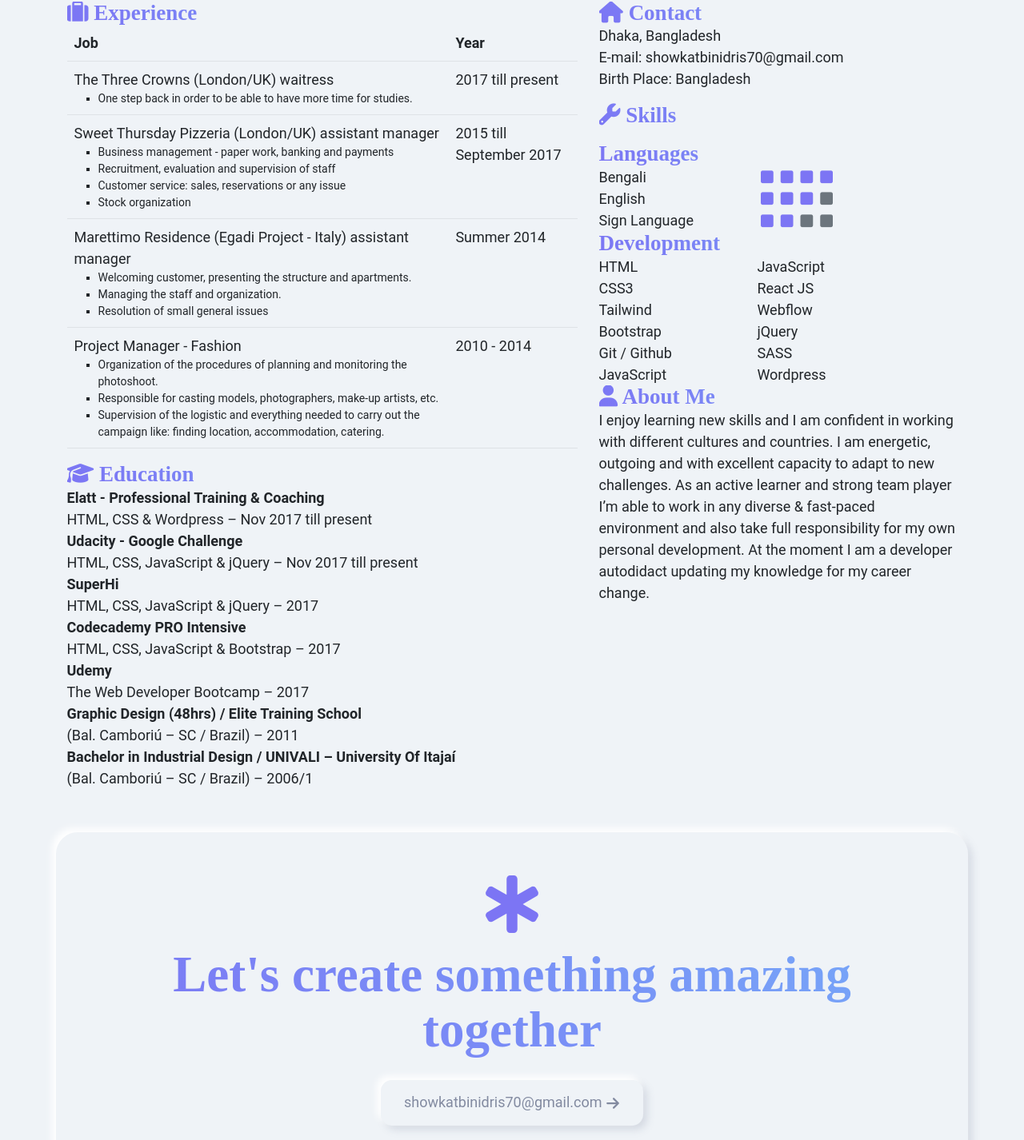
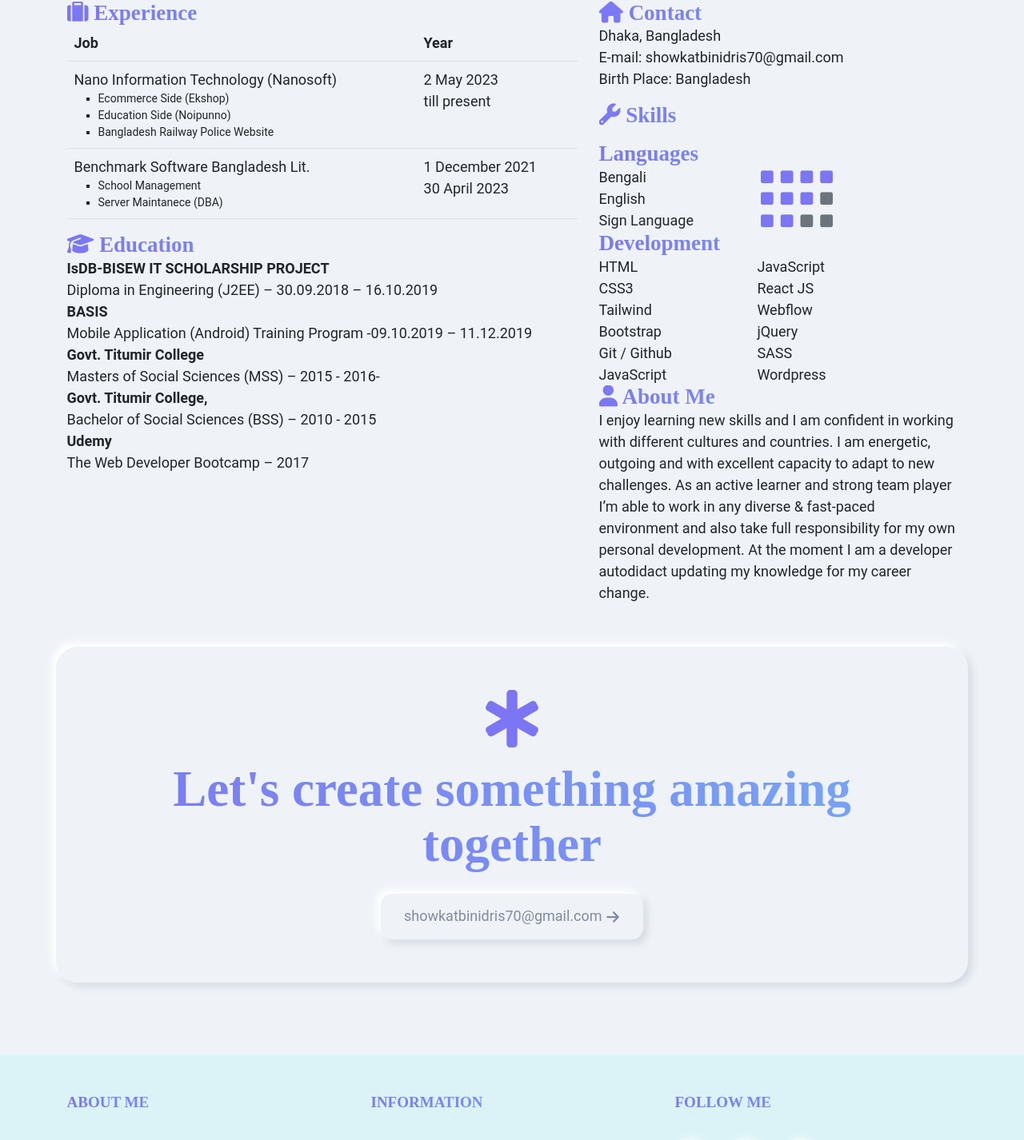
Before and after one commit to showkatbinidris70/showkat, a React (Create React App) app: page /about in a window 1280 px wide. Shown: the part 913-2339 px from the top of the page at 80% size. Built offline with nearby package versions, Linux system fonts and the light colour scheme.

Commit message:
link added

```diff
--- a/src/components/CommonCardComponent.js
+++ b/src/components/CommonCardComponent.js
@@ -1,5 +1,6 @@
 import React, { useEffect, useRef } from "react";
 import { FaStarOfLife, FaArrowRight } from "react-icons/fa6";
+import { Link } from "react-router-dom";
 
 export default function CommonCardComponent() {
   return (
@@ -15,9 +16,14 @@ export default function CommonCardComponent() {
                 Let's create something amazing together
               </h2>
               <div className="cta-btn">
-                <a className="btn py-3 mt-4">
+                <Link
+                  className="btn py-3 mt-4"
+                  to="/contact"
+                  data-aos="zoom-in"
+                  data-aos-duration="2000"
+                >
                   showkatbinidris70@gmail.com <FaArrowRight />
-                </a>
+                </Link>
               </div>
             </div>
           </div>
--- a/src/components/footer/Footer.js
+++ b/src/components/footer/Footer.js
@@ -1,11 +1,5 @@
 import React from "react";
-import {
-  FaStarOfLife,
-  FaXTwitter,
-  FaInstagram,
-  FaArrowRight,
-} from "react-icons/fa6";
-import { FaFacebookF, FaLinkedinIn, FaMobileAlt } from "react-icons/fa";
+import { FaFacebookF, FaLinkedinIn, FaGithub } from "react-icons/fa";
 import { Link } from "react-router-dom";
 
 export default function Footer() {
@@ -44,29 +38,31 @@ export default function Footer() {
                 <h4>Follow Me</h4>
                 <div className="d-flex gap-3 py-2">
                   <Link
-                    to="/contact"
+                    to="/https://www.facebook.com/salibinidris/"
+                    target="_blank"
                     className="social-icons d-flex justify-content-center align-items-center"
+                    data-aos="zoom-in"
+                    data-aos-duration="2000"
                   >
                     <FaFacebookF />
                   </Link>
                   <Link
-                    to="/contact"
+                    to="//https://www.linkedin.com/in/showkatbinidris/"
+                    target="_blank"
                     className="social-icons d-flex justify-content-center align-items-center"
-                  >
-                    <FaXTwitter />
-                  </Link>
-                  <Link
-                    to="/contact"
-                    className="social-icons d-flex justify-content-center align-items-center"
+                    data-aos="zoom-in"
+                    data-aos-duration="2000"
                   >
                     <FaLinkedinIn />
                   </Link>
-
                   <Link
-                    to="/contact"
+                    to="https://github.com/showkatbinidris70"
+                    target="_blank"
                     className="social-icons d-flex justify-content-center align-items-center"
+                    data-aos="zoom-in"
+                    data-aos-duration="2000"
                   >
-                    <FaInstagram />
+                    <FaGithub />
                   </Link>
                 </div>
               </div>
--- a/src/components/hero/Hero.js
+++ b/src/components/hero/Hero.js
@@ -7,7 +7,7 @@ import {
   FaInstagram,
   FaArrowRight,
 } from "react-icons/fa6";
-import { FaFacebookF, FaLinkedinIn } from "react-icons/fa";
+import { FaFacebookF, FaLinkedinIn, FaGithub } from "react-icons/fa";
 
 import AOS from "aos";
 import "aos/dist/aos.css";
@@ -66,7 +66,8 @@ export default function Hero() {
                   <p>Used by top-tech companies</p>
                   <div className="d-flex gap-3 py-2">
                     <Link
-                      to="/contact"
+                      to="/https://www.facebook.com/salibinidris/"
+                      target="_blank"
                       className="social-icons d-flex justify-content-center align-items-center"
                       data-aos="zoom-in"
                       data-aos-duration="2000"
@@ -74,29 +75,22 @@ export default function Hero() {
                       <FaFacebookF />
                     </Link>
                     <Link
-                      to="/contact"
-                      className="social-icons d-flex justify-content-center align-items-center"
-                      data-aos="zoom-in"
-                      data-aos-duration="2000"
-                    >
-                      <FaXTwitter />
-                    </Link>
-                    <Link
-                      to="/contact"
+                      to="//https://www.linkedin.com/in/showkatbinidris/"
+                      target="_blank"
                       className="social-icons d-flex justify-content-center align-items-center"
                       data-aos="zoom-in"
                       data-aos-duration="2000"
                     >
                       <FaLinkedinIn />
                     </Link>
-
                     <Link
-                      to="/contact"
+                      to="https://github.com/showkatbinidris70"
+                      target="_blank"
                       className="social-icons d-flex justify-content-center align-items-center"
                       data-aos="zoom-in"
                       data-aos-duration="2000"
                     >
-                      <FaInstagram />
+                      <FaGithub />
                     </Link>
                   </div>
                 </div>
--- a/src/pages/About.js
+++ b/src/pages/About.js
@@ -4,6 +4,8 @@ import developer_image from "../assets/images/hero-image.png";
 
 import AOS from "aos";
 import "aos/dist/aos.css";
+import { Link } from "react-router-dom";
+import CommonCardComponent from "../components/CommonCardComponent";
 
 export default function About() {
   useEffect(() => {
@@ -50,69 +52,31 @@ export default function About() {
                 </tr>
                 <tr>
                   <td>
-                    The Three Crowns (London/UK) waitress <br />
+                    Nano Information Technology (Nanosoft) <br />
                     <ul>
-                      <li>
-                        One step back in order to be able to have more time for
-                        studies.
-                      </li>
+                      <li>Ecommerce Side (Ekshop)</li>
+                      <li>Education Side (Noipunno)</li>
+                      <li>Bangladesh Railway Police Website</li>
                     </ul>
                   </td>
-                  <td className="year">2017 till present</td>
+                  <td className="year">
+                    2 May 2023 <br />
+                    till present
+                  </td>
                 </tr>
                 <tr>
                   <td>
-                    Sweet Thursday Pizzeria (London/UK) assistant manager <br />
+                    Benchmark Software Bangladesh Lit. <br />
                     <ul>
-                      <li>
-                        Business management - paper work, banking and payments
-                      </li>
-                      <li>Recruitment, evaluation and supervision of staff</li>
-                      <li>
-                        Customer service: sales, reservations or any issue
-                      </li>
-                      <li>Stock organization</li>
+                      <li>School Management</li>
+                      <li>Server Maintanece (DBA)</li>
                     </ul>
                   </td>
-                  <td className="year">2015 till September 2017</td>
-                </tr>
-                <tr>
-                  <td>
-                    Marettimo Residence (Egadi Project - Italy) assistant
-                    manager
+                  <td className="year">
+                    1 December 2021
                     <br />
-                    <ul>
-                      <li>
-                        Welcoming customer, presenting the structure and
-                        apartments.
-                      </li>
-                      <li>Managing the staff and organization.</li>
-                      <li>Resolution of small general issues</li>
-                    </ul>
+                    30 April 2023
                   </td>
-                  <td className="year">Summer 2014</td>
-                </tr>
-                <tr>
-                  <td>
-                    Project Manager - Fashion
-                    <br />
-                    <ul>
-                      <li>
-                        Organization of the procedures of planning and
-                        monitoring the photoshoot.
-                      </li>
-                      <li>
-                        Responsible for casting models, photographers, make-up
-                        artists, etc.
-                      </li>
-                      <li>
-                        Supervision of the logistic and everything needed to
-                        carry out the campaign like: finding location,
-                        accommodation, catering.
-                      </li>
-                    </ul>
-                  </td>
-                  <td className="year">2010 - 2014</td>
                 </tr>
               </tbody>
             </table>
@@ -121,34 +85,25 @@ export default function About() {
               Education
             </h5>
             <p>
-              <strong>Elatt - Professional Training &amp; Coaching </strong>
-              <br /> HTML, CSS &amp; Wordpress – Nov 2017 till present
+              <strong>IsDB-BISEW IT SCHOLARSHIP PROJECT</strong>
+              <br /> Diploma in Engineering (J2EE) – 30.09.2018 – 16.10.2019
             </p>
             <p>
-              <strong>Udacity - Google Challenge</strong>
-              <br /> HTML, CSS, JavaScript &amp; jQuery – Nov 2017 till present
+              <strong>BASIS</strong>
+              <br /> Mobile Application (Android) Training Program -09.10.2019 –
+              11.12.2019
             </p>
             <p>
-              <strong>SuperHi</strong>
-              <br /> HTML, CSS, JavaScript &amp; jQuery – 2017
+              <strong>Govt. Titumir College</strong>
+              <br /> Masters of Social Sciences (MSS) – 2015 - 2016-
             </p>
             <p>
-              <strong>Codecademy PRO Intensive</strong>
-              <br /> HTML, CSS, JavaScript &amp; Bootstrap – 2017
+              <strong>Govt. Titumir College,</strong>
+              <br /> Bachelor of Social Sciences (BSS) – 2010 - 2015
             </p>
             <p>
               <strong>Udemy</strong>
               <br /> The Web Developer Bootcamp – 2017
-            </p>
-            <p>
-              <strong>Graphic Design (48hrs) / Elite Training School</strong>
-              <br /> (Bal. Camboriú – SC / Brazil) – 2011
-            </p>
-            <p>
-              <strong>
-                Bachelor in Industrial Design / UNIVALI – University Of Itajaí
-              </strong>
-              <br /> (Bal. Camboriú – SC / Brazil) – 2006/1
             </p>
           </div>
           <div className="col-sm-12 col-md-12 col-lg-5">
@@ -286,7 +241,6 @@ export default function About() {
           </div>
         </div>
       </div>
-
       <div
         className="work-experience py-5 d-none"
         style={{ backgroundColor: "#ddd" }}
@@ -440,29 +394,9 @@ export default function About() {
         </div>
       </div>
 
-      <section
-        className="common-card"
-        data-aos="fade-up"
-        data-aos-duration="2000"
-      >
-        <div className="container">
-          <div className="row my-5">
-            <div className="card border-0 card-shadow py-5 px-0 px-md-3 px-lg-5 text-center">
-              <div className="asterisk">
-                <FaStarOfLife className="text-center asterisk-icon" />
-              </div>
-              <h2 className="pt-3 px-0 px-md-3 px-lg-5">
-                Let's create something amazing together
-              </h2>
-              <div className="cta-btn">
-                <a className="btn py-3 mt-4">
-                  showkatbinidris70@gmail.com <FaArrowRight />
-                </a>
-              </div>
-            </div>
-          </div>
-        </div>
-      </section>
+      <div className="mt-5" data-aos="fade-up" data-aos-duration="2000">
+        <CommonCardComponent />
+      </div>
     </div>
   );
 }
--- a/src/pages/Layout.js
+++ b/src/pages/Layout.js
@@ -85,7 +85,11 @@ export default function Layout() {
                         </Link>
                       </li>
                       <li className="nav-item rounded">
-                        <Link className="nav-link text-white rounded px-0 mx-lg-3 cta-btn">
+                        <Link
+                          className="nav-link text-white rounded px-0 mx-lg-3 cta-btn"
+                          target="_blank"
+                          to="https://drive.google.com/file/d/1R1BgK_ZCBbI_OnjzXckPFmTzPXADHNBf/view?usp=sharing"
+                        >
                           <p className="btn" style={{ marginTop: "-8px" }}>
                             {" "}
                             Download Resume
```
